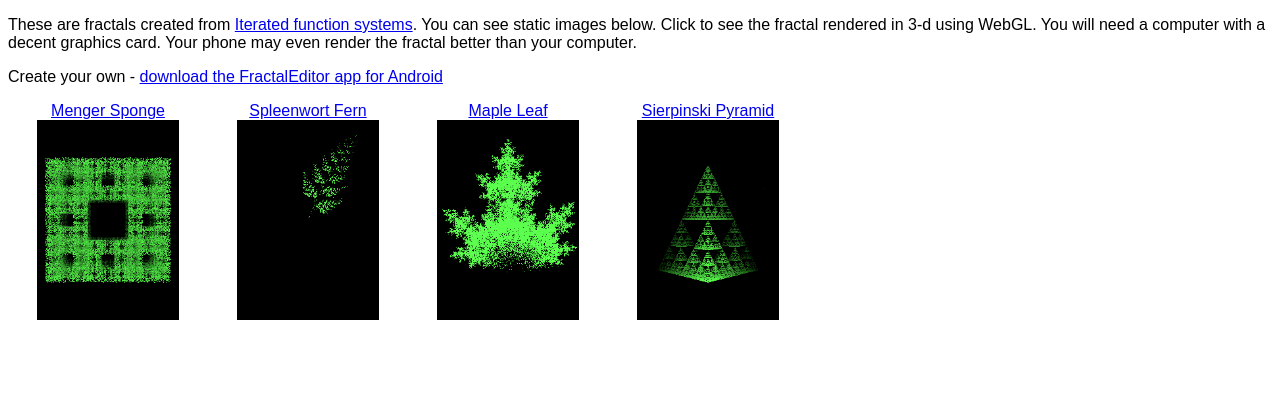
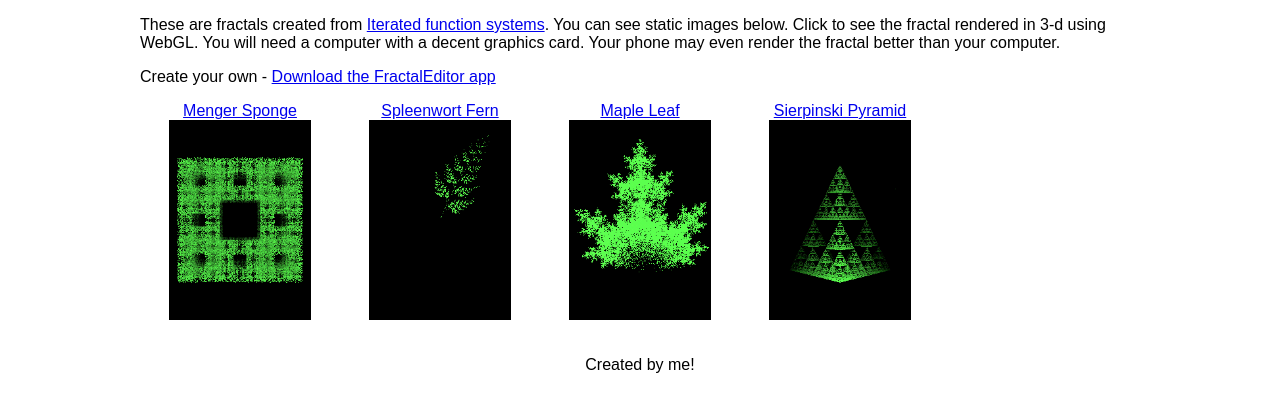
Before and after one commit to ejegg/FractalEditorSite, a Django app: page / in a window 1280 px wide. Shown: the top 412 px of the page. Run offline with Django 3.2, Linux system fonts and the light colour scheme; data comes from the database, SQL or seed files in the repository; parts of the project's set-up code (start-up, migrations or seed data) failed here and were passed over.

Commit message:
Add footer, context processor to supply settings
Adds custom template context processor to make some settings
available to all templates.

Adds a footer.

Stop tracking apk, make app link configurable.

Issue #4

```diff
--- /dev/null
+++ b/fractaleditor/processor.py
@@ -0,0 +1,8 @@
+from django.conf import settings
+from django.http import HttpRequest
+
+def template_vars(request):
+    return {
+        'footer_text' : settings.FOOTER_TEXT,
+        'app_link' : settings.APP_LINK,
+    }
--- a/fractaleditor/views.py
+++ b/fractaleditor/views.py
@@ -1,5 +1,5 @@
 from django.http import HttpResponse
-from django.template import Context, loader
+from django.template import RequestContext, loader
 from fractals.models import Fractal
 import re
 
@@ -15,7 +15,7 @@ def home(request, id = -1):
             fractal.hasthumbnail = False
         else:
             fractal.hasthumbnail = True
-    context = Context({
+    context = RequestContext(request, {
         'fractals' : allFrac,
         'show_edit_links' : is_android
     })
--- a/fractals/templates/base.html
+++ b/fractals/templates/base.html
@@ -25,6 +25,11 @@
         <meta name="theme-color" content="#ffffff">
     </head>
     <body>
+        <div id="content">
         {% block body_block %}{% endblock %}
+        </div>
+        <footer>
+            <p>{{ footer_text|safe }}</p>
+        </footer>
     </body>
 </html>
--- a/fractals/templates/home.html
+++ b/fractals/templates/home.html
@@ -1,7 +1,7 @@
 {% extends 'base.html' %}
 {% block body_block %}
 <p>These are fractals created from <a href="https://en.wikipedia.org/wiki/Iterated_function_system">Iterated function systems</a>. You can see static images below.  Click to see the fractal rendered in 3-d using WebGL.  You will need a computer with a decent graphics card.  Your phone may even render the fractal better than your computer.</p>
-<p>Create your own - <a href="/static/FractalEditor.apk">download the FractalEditor app for Android</a></p>
+<p>Create your own - {{ app_link|safe }}</p>
 {%for fractal in fractals %}
     <div class="fractal">
         <a href="/fractal/{{fractal.id}}">{{fractal.name}}</a>
--- a/fractals/views.py
+++ b/fractals/views.py
@@ -1,6 +1,6 @@
 from django.http import HttpResponse
 from django.http import HttpResponseRedirect
-from django.template import Context, loader
+from django.template import RequestContext, loader
 from django.conf import settings
 from models import Fractal
 from django.views.decorators.csrf import csrf_exempt
@@ -14,7 +14,7 @@ def index(request, id = -1):
     context = None
 
     if numFrac == 0:
-        context = Context({
+        context = RequestContext(request, {
             'numPoints' : 500000,
             'name' : 'Sierpinski Pyramid',
             'serializedTransforms' : '0.5 0.0 0.0 0.0 0.0 0.5 0.0 0.0 0.0 0.0 0.5 0.0 -0.5 -0.5 -0.5 1.0 0.5 0.0 0.0 0.0 0.0 0.5 0.0 0.0 0.0 0.0 0.5 0.0 0.5 -0.5 -0.5 1.0 0.5 0.0 0.0 0.0 0.0 0.5 0.0 0.0 0.0 0.0 0.5 0.0 0.0 -0.5 0.5 1.0 0.5 0.0 0.0 0.0 0.0 0.5 0.0 0.0 0.0 0.0 0.5 0.0 0.0 0.5 0.0 1.0'
@@ -24,7 +24,7 @@ def index(request, id = -1):
         frac = Fractal.objects.get(id__exact=id)
         if frac is None:
             return HttpResponse('Fractal not found') #should be 404
-        context = Context({
+        context = RequestContext(request, {
             'numPoints' : 500000,
             'name' : frac.name,
             'serializedTransforms' : frac.transforms
--- a/static/site.css
+++ b/static/site.css
@@ -1,5 +1,9 @@
 body {
     font-family:sans-serif;
+}
+#content {
+    max-width: 1000px;
+    margin: auto;
 }
 .fractal {
     float:left;
@@ -10,3 +14,8 @@ body {
 .fractal img {
     max-height: 200px;
 }
+footer {
+    padding-top: 1em;
+    text-align: center;
+    clear: both
+}
```
Also changed, not shown: fractaleditor/settings.py (+13 -0 lines), 1 other file.
